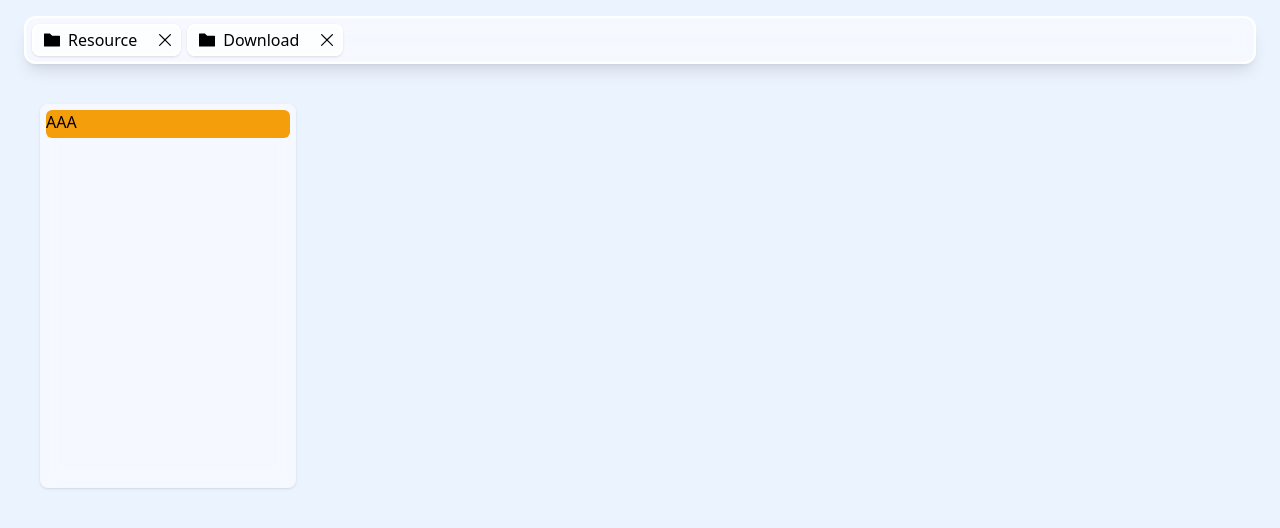
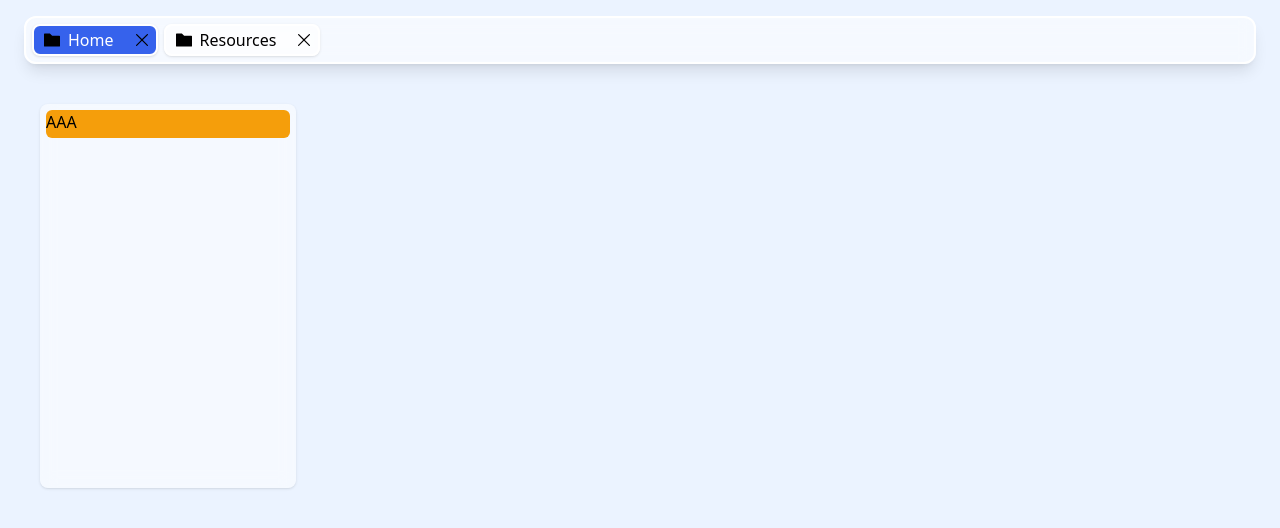
Before and after one commit to Colter23/web-file-browser, a Vue app in the folder ui/: page / in a window 1280 px wide. Shown: the top 528 px of the page. Built offline with nearby package versions, Linux system fonts and the light colour scheme.

Commit message:
:sparkles: Add selected states for tabbar

```diff
--- a/ui/package.json
+++ b/ui/package.json
@@ -9,6 +9,7 @@
     "preview": "vite preview"
   },
   "dependencies": {
+    "pinia": "^2.1.7",
     "vue": "^3.3.11"
   },
   "devDependencies": {
--- a/ui/src/components/TabBar.vue
+++ b/ui/src/components/TabBar.vue
@@ -4,29 +4,26 @@ import Card from "./Card.vue";
 import TabItem from "./TabItem.vue";
 import {ref} from "vue";
 
+const files = ref<{[key: string]: string}>({
+  "/": "Home",
+  "/resources": "Resources"
+})
+const selectedFile = ref("/")
 
-const files = ref(["Resource", "Download"])
-
-function closeHandler(payload: object) {
-  console.log(files.value.indexOf(payload.name))
-  console.log(files.value.toString())
-  const index = files.value.indexOf(payload.name)
-
-  files.value = files.value.splice(index + (index >= files.value.length ? 0 : 1), 1)
-  console.log(files.value.toString())
+function closeHandler(payload: {path: string}) {
+  delete files.value[payload.path]
 }
-
 </script>
 
 <template>
   <card class="tab-bar">
     <div class="tab-item-group">
-      <tab-item v-for="file in files" :name="file" @close="closeHandler"/>
+      <tab-item v-for="(file, path) in files" :name="file" :path="path" :open="selectedFile===path" @close="closeHandler" @click="selectedFile=path"/>
     </div>
   </card>
 </template>
 
-<style scoped>
+<style scoped lang="postcss">
 .tab-bar {
   @apply mx-6 my-4 h-12 p-1.5;
 }
--- a/ui/src/components/TabItem.vue
+++ b/ui/src/components/TabItem.vue
@@ -7,6 +7,15 @@ const props = defineProps({
   name: {
     type: String,
     require: true
+  },
+  path: {
+    type: String,
+    require: true
+  },
+  open: {
+    type: Boolean,
+    require: false,
+    default: false
   }
 });
 
@@ -14,20 +23,25 @@ const props = defineProps({
 </script>
 
 <template>
-  <sub-card class="tab-item">
+  <sub-card class="tab-item" :class="{open}">
     <svg class="tab-icon w-4 fill-black" xmlns="http://www.w3.org/2000/svg" fill="none" version="1.1" width="12.5" height="10.25" viewBox="0 0 12.5 10.25"><g><path d="M12,1.7875L6.39062,1.7875L4.55781,0.034375C4.53438,0.0125,4.50313,0,4.47188,0L0.5,0C0.223438,0,0,0.223438,0,0.5L0,9.75C0,10.0266,0.223438,10.25,0.5,10.25L12,10.25C12.2766,10.25,12.5,10.0266,12.5,9.75L12.5,2.2875C12.5,2.01094,12.2766,1.7875,12,1.7875Z" fill-opacity="1"/></g></svg>
     <div class="grow mx-2 truncate">{{ props.name }}</div>
-    <div class="w-6 ml-2 p-1.5 rounded hover:bg-gray-200/70" @click="emit('close', { name })">
+    <div class="w-6 ml-2 p-1.5 rounded hover:bg-gray-200/70" @click="emit('close', { path })">
       <svg class="h-full w-3 fill-black" xmlns="http://www.w3.org/2000/svg" fill="none" version="1.1" width="9.998254776000977" height="9.990312576293945"
            viewBox="0 0 9.998254776000977 9.990312576293945"><g><path d="M5.70563,4.97831L9.85063,0.854814C10.0466,0.659814,10.0476,0.343814,9.85263,0.147814C9.65713,-0.048686,9.34163,-0.049186,9.14563,0.145814L4.99963,4.26981L0.889628,0.147314C0.695127,-0.0476859,0.378627,-0.0486858,0.182627,0.146314C-0.0128729,0.341314,-0.0133729,0.657814,0.181627,0.853814L4.29063,4.97531L0.147627,9.09631C-0.048373,9.29131,-0.0493729,9.60731,0.145627,9.80331C0.243127,9.90131,0.371627,9.95081,0.500127,9.95081C0.627627,9.95081,0.755127,9.90231,0.852627,9.80531L4.99663,5.68331L9.14413,9.84331C9.24163,9.94131,9.36963,9.99031,9.49813,9.99031C9.62613,9.99031,9.75363,9.94131,9.85113,9.84431C10.0466,9.64931,10.0471,9.33331,9.85213,9.13731L5.70563,4.97831Z" fill-opacity="1"/></g></svg>
     </div>
   </sub-card>
 </template>
 
-<style scoped>
+<style scoped lang="postcss">
 .tab-item {
   @apply flex pl-2.5 pr-0.5 min-w-28 max-w-60 h-full text-base items-center border-2 border-white hover:border-[#3662EC] cursor-pointer active:bg-[#3662EC] active:text-white
 }
+
+.tab-item.open {
+  @apply bg-[#3662EC] text-white
+}
+
 .tab-icon {
  @apply h-full
 }
```
Also changed, not shown: ui/src/store/index.ts (added), 1 other file (tests, documents, lock files or other folders).
